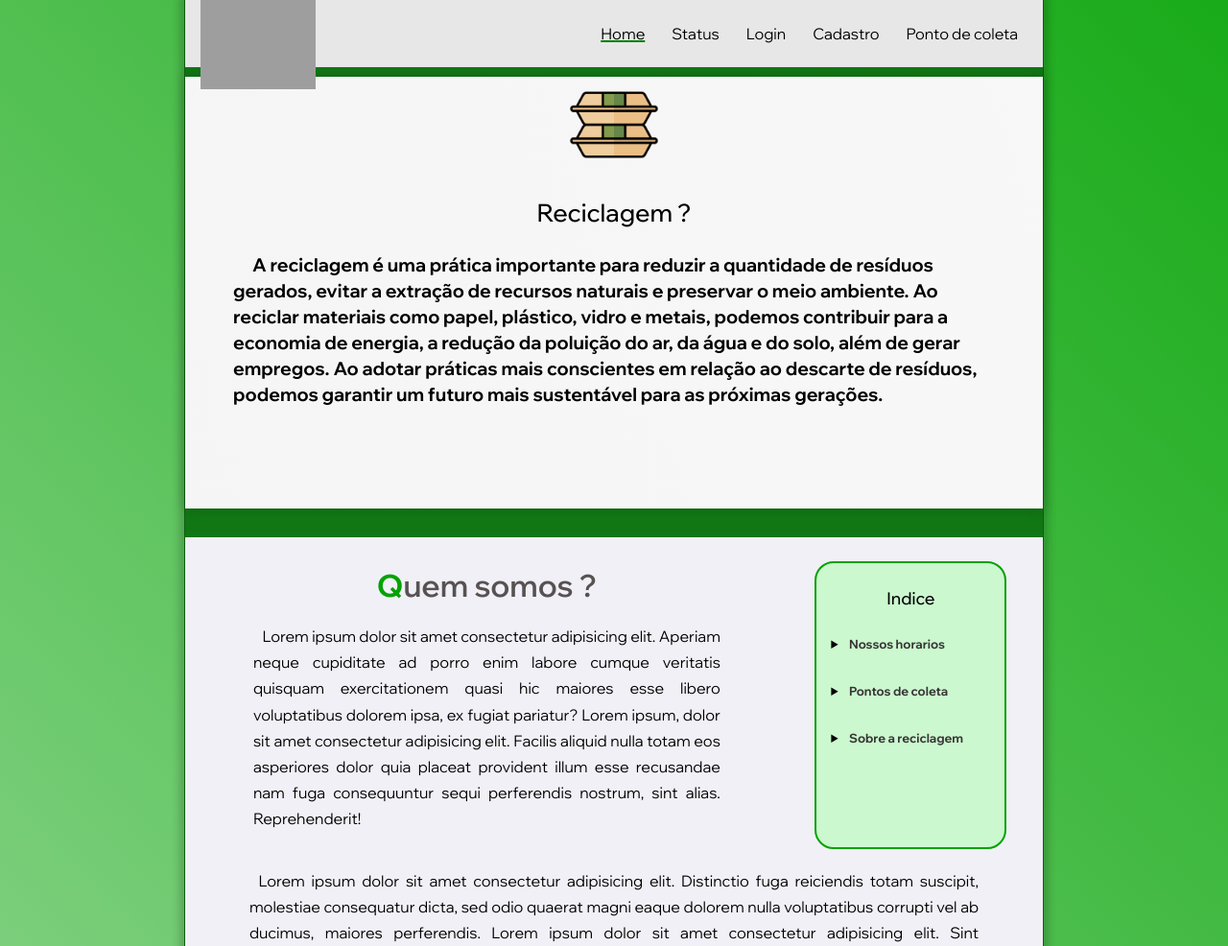
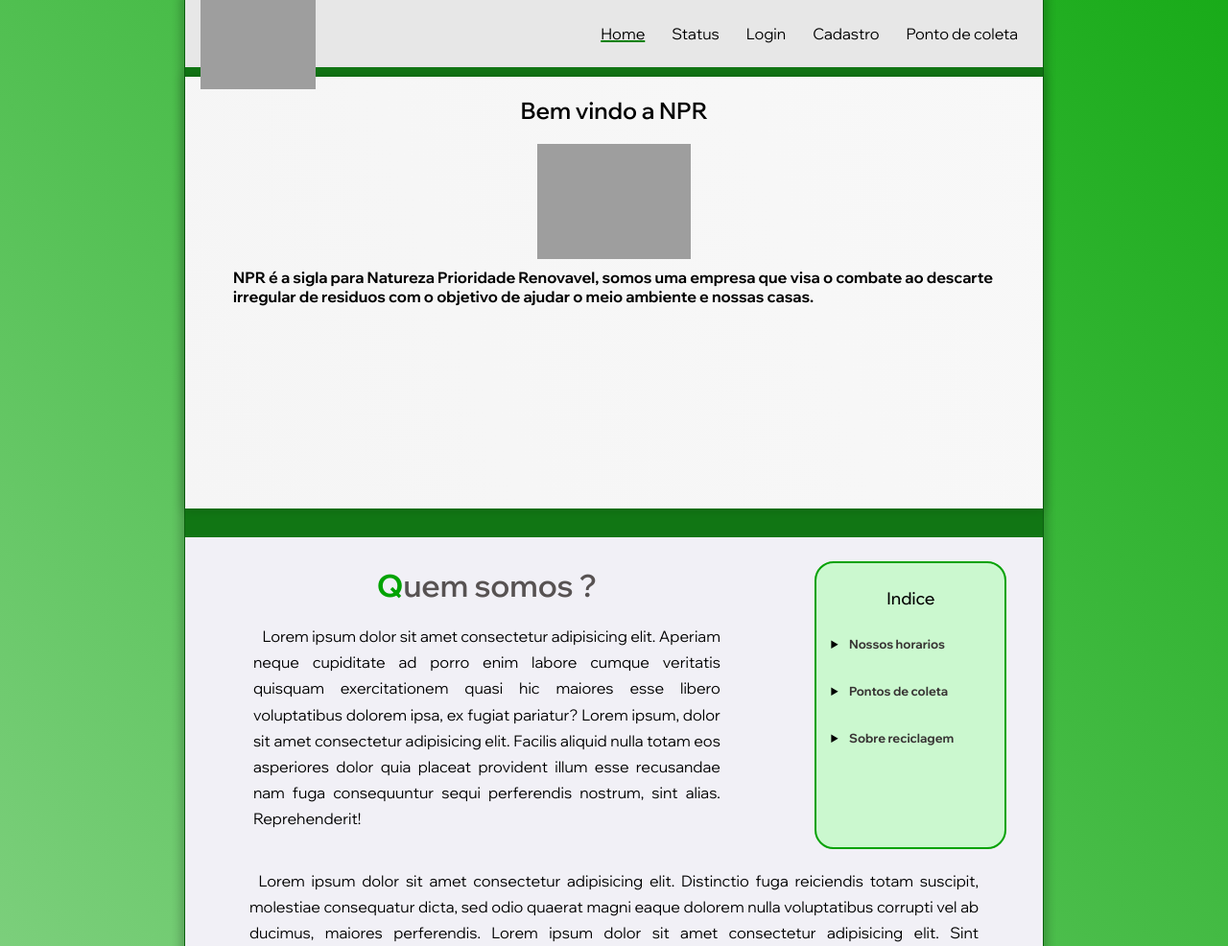
Before and after one commit to LacamJC/NPR, a Node server app: page / in a window 1280 px wide. Shown: the top 986 px of the page at 96% size. Run offline with Node 20, Linux system fonts and the light colour scheme; some libraries are stand-ins or nearby versions; grey boxes are pictures that could not be loaded.

```diff
--- a/views/npr/homecelular.ejs
+++ b/views/npr/homecelular.ejs
@@ -55,6 +55,7 @@
             <li title="Ir para Login"><a href="/login">Login</a></li>
             <li title="Ir para Cadastro"><a href="/cadastro">Cadastro</a></li>
             <li title="Ir para Pontos cadastrados"><a href="/ponto_cadastro">Ponto de coleta</a></li>
+
             <!-- <li><a href="/perfil">Lista usuario</a></li> -->
             <!-- <li><a href="/lista_pontos">Pontos cadastrados</a></li> -->
           </ul>
@@ -74,7 +75,15 @@
             <input type="radio" name="radio-btn" id="radio1">
             <input type="radio" name="radio-btn" id="radio2">
             <input type="radio" name="radio-btn" id="radio3">
+
             <div class="slide first">
+
+              <h1>Bem vindo a NPR</h1>
+              <div class="img-carrosel"><img src="img/agoravaiparte2.svg" alt="LOGO DA NPR" style="width: 160px;"></div>
+              <p>NPR é a sigla para Natureza Prioridade Renovavel, somos uma empresa que visa o combate ao descarte irregular de residuos com o objetivo de ajudar o meio ambiente e nossas casas.</p>
+            </div>
+
+            <div class="slide">
               <div class="img-carrosel">
                 <img src="img/img_carrosel_1.png" alt="">
               </div>
@@ -142,8 +151,8 @@
                   <ul class="lista_indice">
                     <li class="lista_item_indice"><a href="#horarios">Nossos horarios</a><span class="underline"></span></li>
 
-                    <li class="lista_item_indice"><a href="">Pontos de coleta</a><span class="underline"></span></li>
-                    <li class="lista_item_indice"><a href="">Sobre a reciclagem</a><span class="underline"></span></li>
+                    <li class="lista_item_indice"><a href="#ponto">Pontos de coleta</a><span class="underline"></span></li>
+                    <li class="lista_item_indice"><a href="#reciclagem">Sobre reciclagem</a><span class="underline"></span></li>
                   </ul>
 
               </aside>
```
